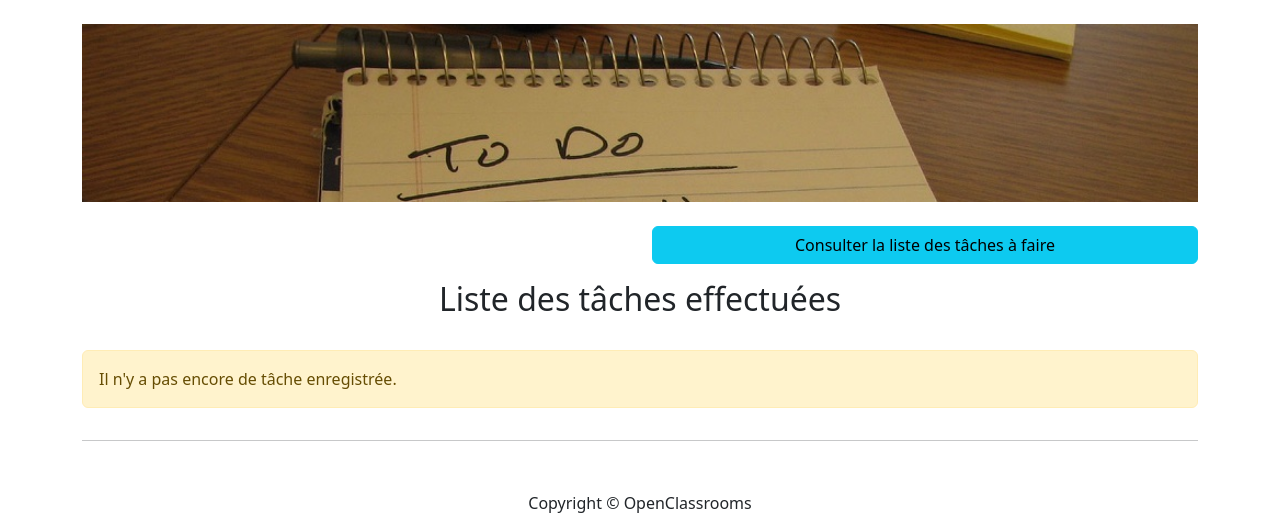
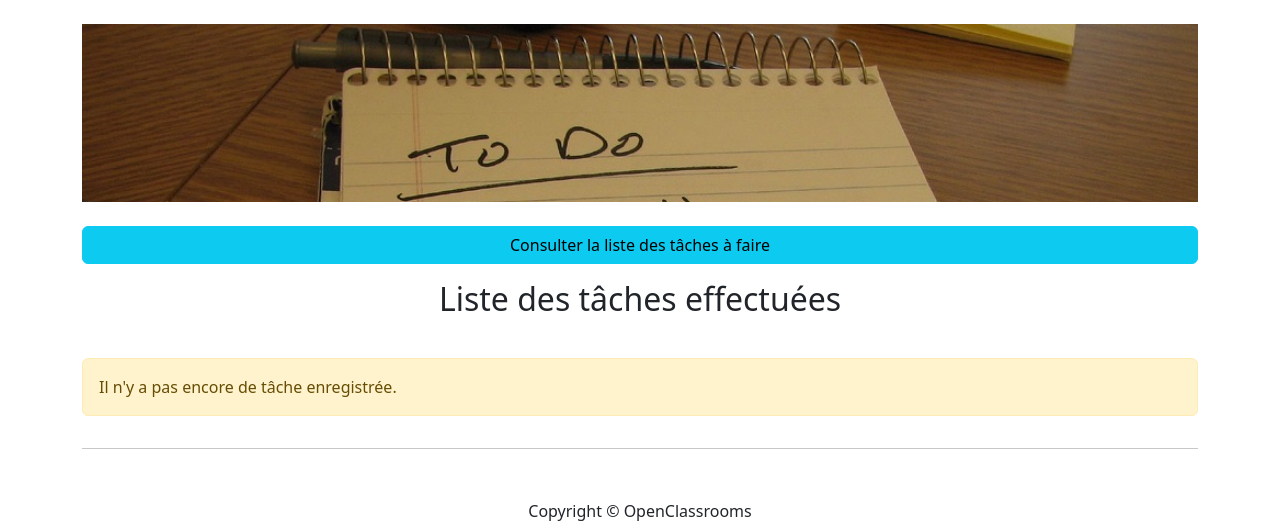
Before and after one commit to laurent-66/projet8-TodoList-Improvements, a Symfony app: template templates/task/listTaskCompleted.html.twig in a window 1280 px wide. Shown: the part 61-582 px from the top of the page. Run offline with Twig, Linux system fonts and the light colour scheme; the template is opened without the code that fills it, so the values that code supplies are empty; some libraries are stand-ins or nearby versions.

Commit message:
update display button task list

```diff
--- a/templates/task/listTaskCompleted.html.twig
+++ b/templates/task/listTaskCompleted.html.twig
@@ -4,16 +4,21 @@
 
 {% block body %}
     <div class="row">
-        <div class="col-sm-12 col-md-6">
-            {% if app.user %}
+        {% if app.user %}
+            <div class="col-sm-12 col-md-6">
                 <a href="{{ path('task_create') }}" class="btn btn-success d-block mb-3">Créer une tâche</a>
-            {% endif %}
-        </div>
-        <div class="col-sm-12 col-md-6">
-            <a href="{{ path('to-do_list') }}" class="btn btn-info d-block mb-3">Consulter la liste des tâches à faire</a>
-        </div>
+            </div>
+            <div class="col-sm-12 col-md-6">
+                <a href="{{ path('to-do_list') }}" class="btn btn-info d-block mb-3">Consulter la liste des tâches à faire</a>
+            </div>
+        {% else %}
+            <div class="col-sm-12 col-md-12">
+                <a href="{{ path('to-do_list') }}" class="btn btn-info d-block mb-3">Consulter la liste des tâches à faire</a>
+            </div>
+        {% endif %}
     </div>
-    <h2 class="text-center">Liste des tâches effectuées</h2>
+
+    <h2 class="text-center mb-3">Liste des tâches effectuées</h2>
     <div class="row px-0 mx-0">
         {% for task in tasks %}
         <div class="col-sm-4 col-lg-4 col-md-4">
```
Also changed, not shown: templates/task/list.html.twig (+7 -1 lines).
